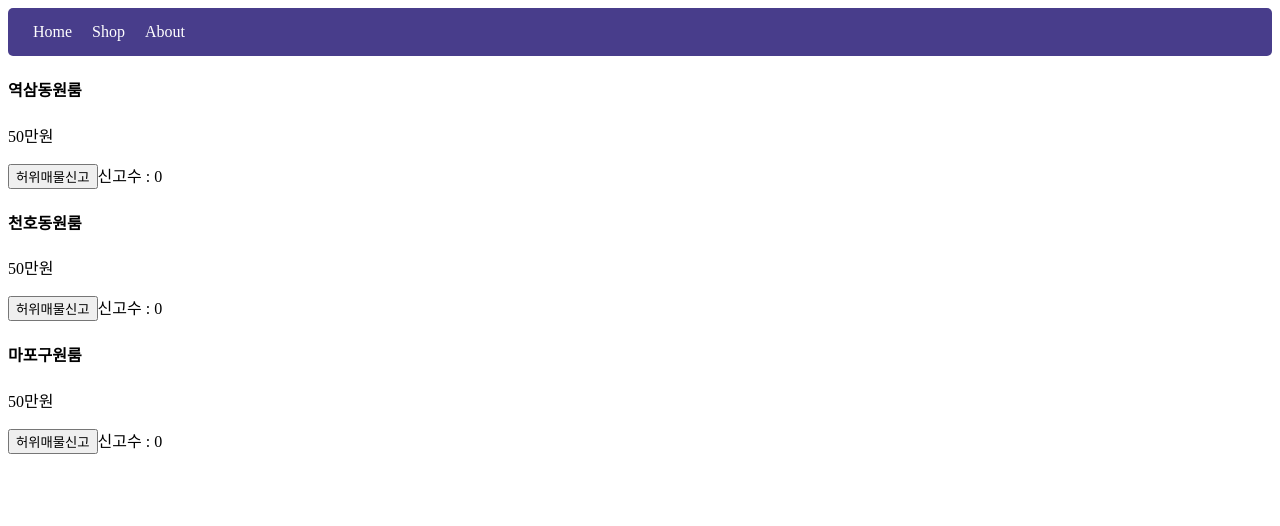
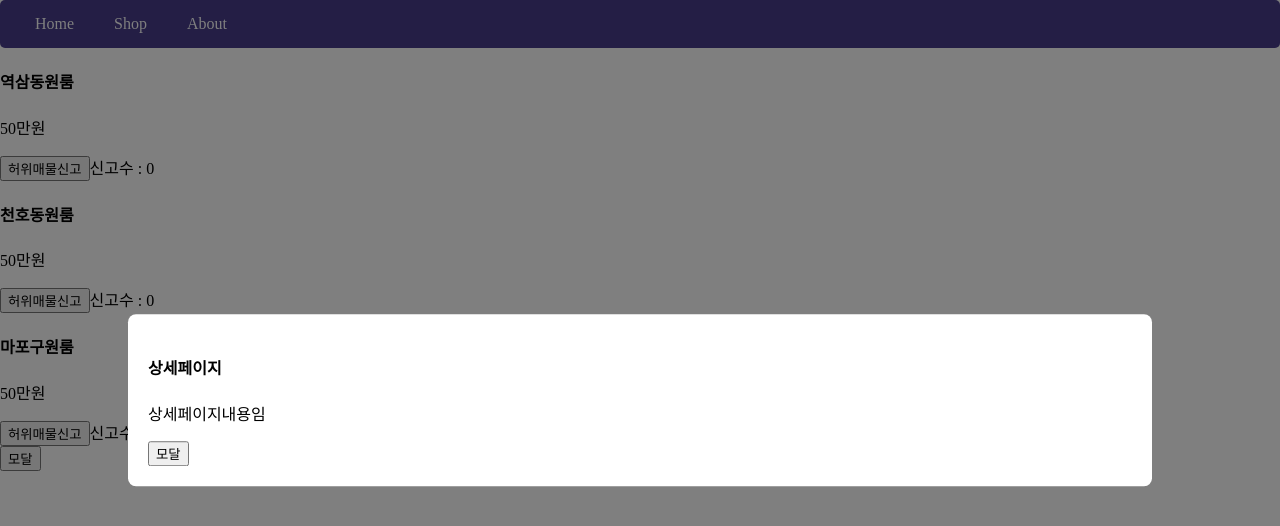
Before and after one commit to Changsoon-Yun/vue-prac, a Vue app: page / in a window 1280 px wide. Shown: the top 526 px of the page. Built offline with nearby package versions, Linux system fonts and the light colour scheme.

Commit message:
상태 업데이트

```diff
--- a/src/App.vue
+++ b/src/App.vue
@@ -7,6 +7,14 @@
     <p>50만원</p>
     <button @click="신고수[i]++">허위매물신고</button>
     <span>신고수 : {{ 신고수[i] }}</span>
+  </div>
+  <button @click="setModal()">모달</button>
+  <div class="black-bg" v-if="modal === true">
+    <div class="white-bg">
+      <h4>상세페이지</h4>
+      <p>상세페이지내용임</p>
+      <button @click="setModal()">모달</button>
+    </div>
   </div>
 </template>
 
@@ -18,13 +26,42 @@ export default {
       메뉴들: ["Home", "Shop", "About"],
       products: ["역삼동원룸", "천호동원룸", "마포구원룸"],
       신고수: [0, 0, 0],
+      modal: true,
     };
   },
-  methods: {},
+  methods: {
+    setModal() {
+      this.modal = !this.modal;
+    },
+  },
 };
 </script>
 
 <style>
+body {
+  margin: 0;
+}
+div {
+  box-sizing: border-box;
+}
+.black-bg {
+  width: 100%;
+  height: 100%;
+  background: rgba(0, 0, 0, 0.5);
+  position: fixed;
+  padding: 20px;
+  top: 0;
+}
+.white-bg {
+  position: absolute;
+  top: 50%;
+  left: 50%;
+  transform: translate(-50%, -50%);
+  width: 80%;
+  background: white;
+  border-radius: 8px;
+  padding: 20px;
+}
 .menu {
   background: darkslateblue;
   padding: 15px;
@@ -33,5 +70,7 @@ export default {
 .menu a {
   color: white;
   padding: 10px;
+  cursor: pointer;
+  margin: 0 10px;
 }
 </style>
```
